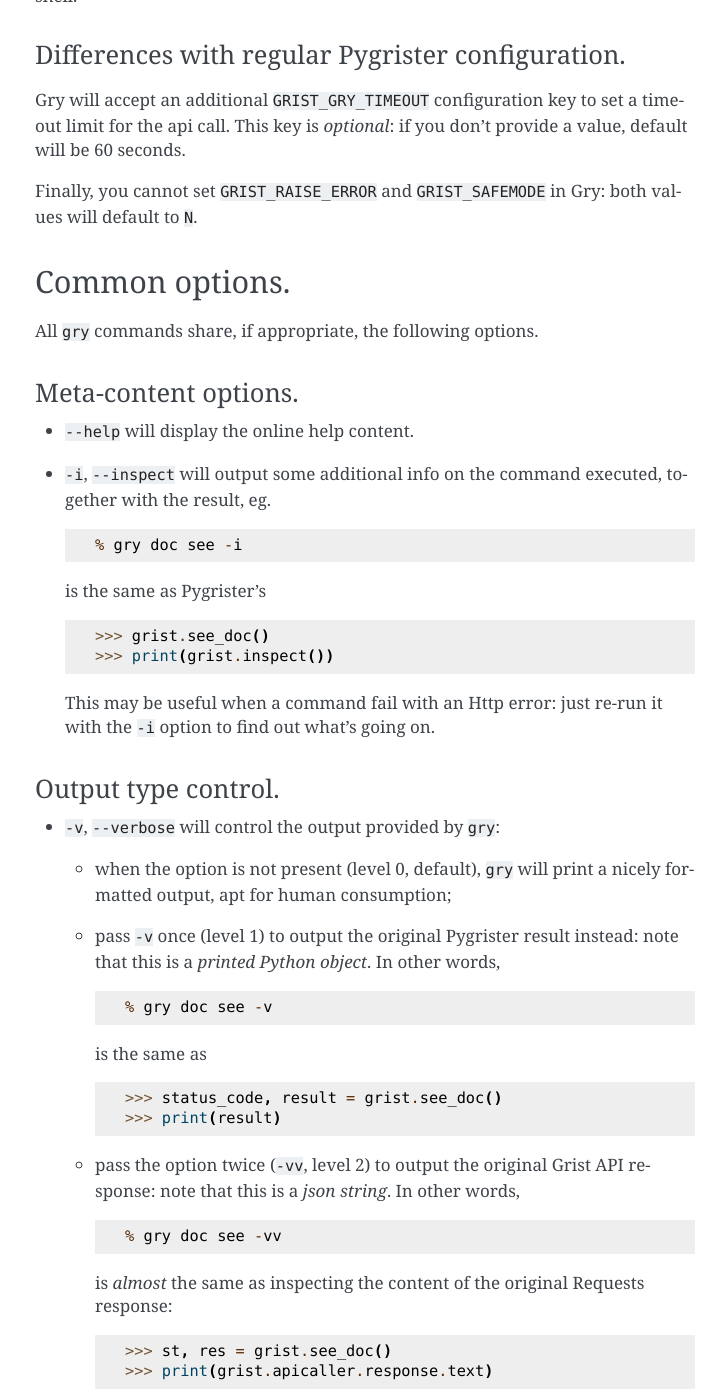
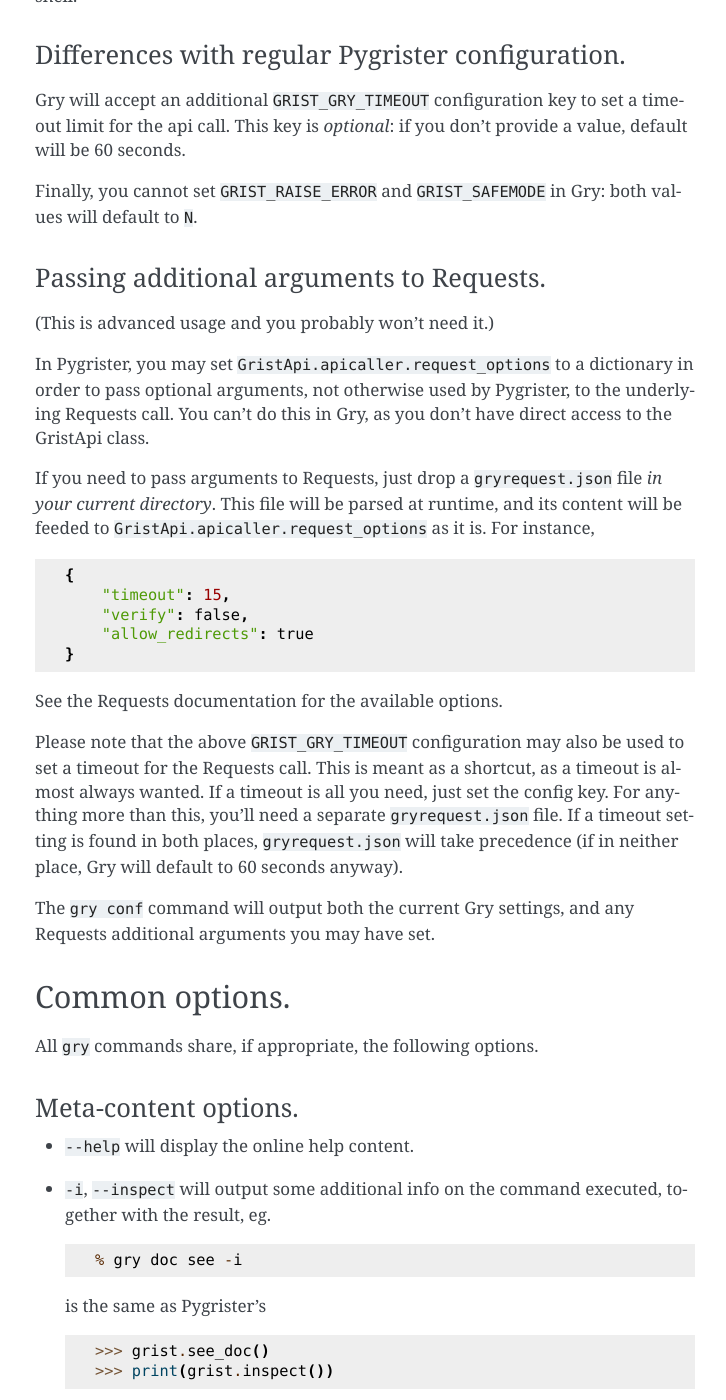
Before and after one commit to ricpol/pygrister, a Sphinx documentation site: the page built from doc/gry.rst, in a window 1280 px wide and 1400 px high, scrolled down 4145 px. Shown: the whole window, without its empty margins (385-1111 px from the left). Built offline with Sphinx 7.4.7, drawn with Linux system fonts in a browser that asks for light colours; some of the changed text lies outside the part shown.

Commit message:
pass Requests args in Gry

```diff
--- a/NEWS.txt
+++ b/NEWS.txt
@@ -4,6 +4,12 @@ NEWS
 Bleeding edge: committed to the repo, not yet released on PyPI
 --------------------------------------------------------------
 
+- new optional "gryrequest.json" file to pass additional arguments to
+  Requests from Gry: if present, the file will be parsed and its content
+  feeded to GristApi.apicaller.request_options. However, the old
+  GRIST_GRY_TIMEOUT config key will still be available in Gry,
+  as a shorter way to set a timeout. See issue #11.
+- "gry conf" will now print also any additional options passed to Requests.
 - new "gry version" command outputs Pygrister/Gry version.
 - new "gry test" command performs some quick config/connnection tests.
 
--- a/doc/gry.rst
+++ b/doc/gry.rst
@@ -194,6 +194,40 @@ a value, default will be 60 seconds.
 Finally, you cannot set ``GRIST_RAISE_ERROR`` and ``GRIST_SAFEMODE``
 in Gry: both values will default to ``N``.
 
+Passing additional arguments to Requests.
+^^^^^^^^^^^^^^^^^^^^^^^^^^^^^^^^^^^^^^^^^
+
+(This is advanced usage and you probably won't need it.)
+
+In Pygrister, you may set ``GristApi.apicaller.request_options`` to a
+dictionary in order to pass optional arguments, not otherwise used by
+Pygrister, to the underlying Requests call. You can't do this in Gry,
+as you don't have direct access to the GristApi class.
+
+If you need to pass arguments to Requests, just drop a ``gryrequest.json``
+file *in your current directory*. This file will be parsed at runtime,
+and its content will be feeded to ``GristApi.apicaller.request_options``
+as it is. For instance, ::
+
+  {
+      "timeout": 15,
+      "verify": false,
+      "allow_redirects": true
+  }
+
+See the Requests documentation for the available options.
+
+Please note that the above ``GRIST_GRY_TIMEOUT`` configuration may also be
+used to set a timeout for the Requests call. This is meant as a shortcut,
+as a timeout is almost always wanted. If a timeout is all you need, just
+set the config key. For anything more than this, you'll need a separate
+``gryrequest.json`` file. If a timeout setting is found in both places,
+``gryrequest.json`` will take precedence (if in neither place, Gry will
+default to 60 seconds anyway).
+
+The ``gry conf`` command will output both the current Gry settings, and
+any Requests additional arguments you may have set.
+
 Common options.
 ---------------
 
```
Also changed, not shown: 2 other files.
